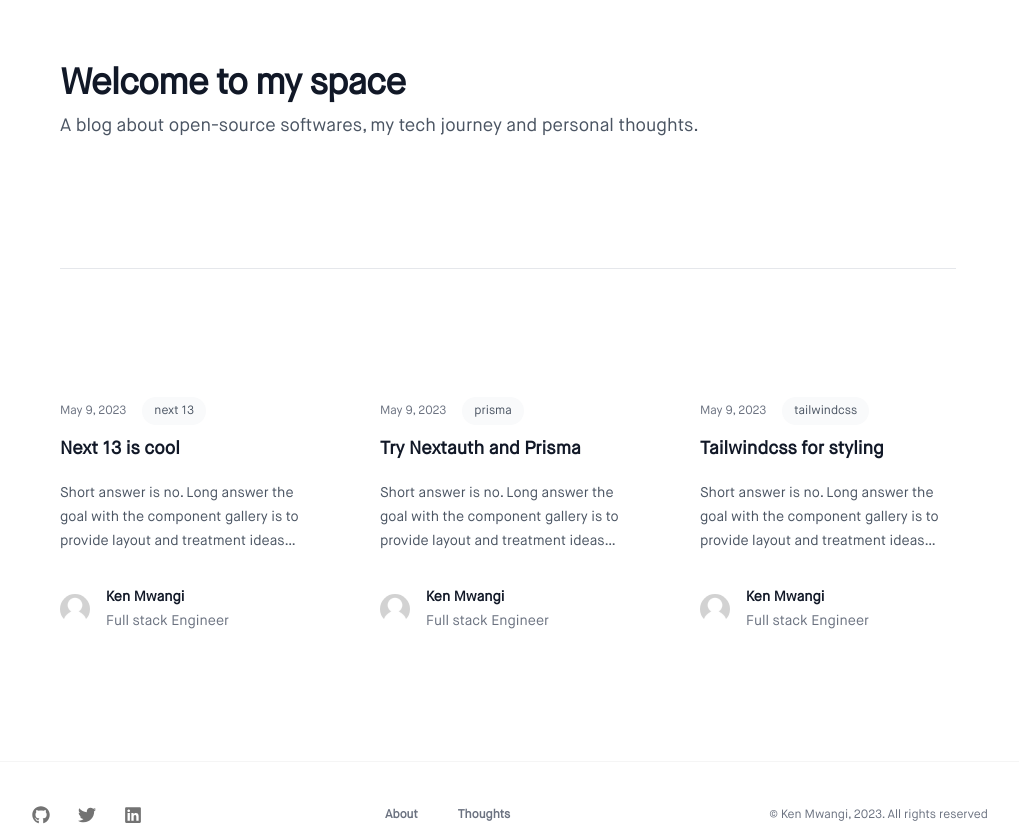
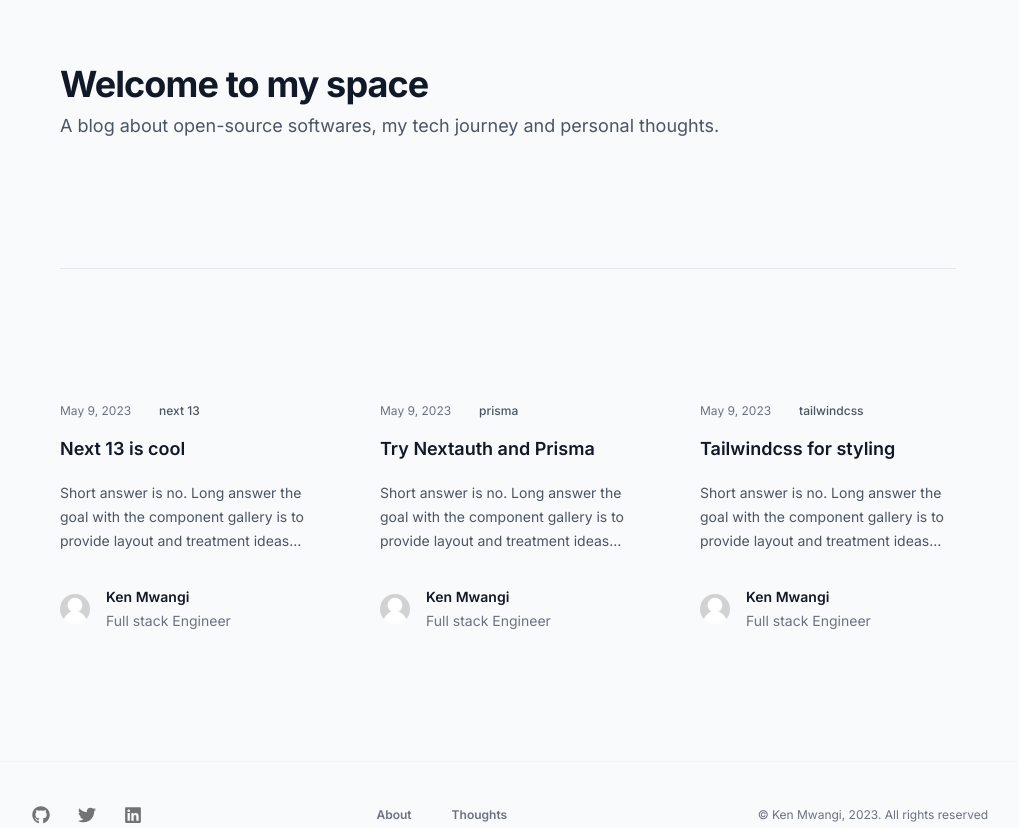
Before and after one commit to kenmwangi/ken, a Next.js app: page / in a window 1280 px wide. Shown: the whole page, without its empty margins (132-1151 px from the left). Built offline with nearby package versions, Linux system fonts and the light colour scheme.

Commit message:
style: body background color

```diff
--- a/app/blog/page.tsx
+++ b/app/blog/page.tsx
@@ -13,7 +13,7 @@ export const metadata: Metadata = {
 const BlogPage = () => {
   return (
     <section className="max-w-screen-lg m-auto min-h-[70%]  pb-20">
-      <h1 className="font-bold text-3xl font-serif mb-5">Blog</h1>
+      <h1 className="font-extrabold text-5xl mb-16 mt-8">Blog</h1>
       {allBlogs
         .sort((first, second) => {
           if (new Date(first.publishedAt) > new Date(second.publishedAt)) {
--- a/app/layout.tsx
+++ b/app/layout.tsx
@@ -19,7 +19,7 @@ export default function RootLayout({
 }) {
   return (
     <html lang="en">
-      <body className={greatVibes.className}>
+      <body className={`${inter.className} bg-gray-50`}>
         <Container>{children}</Container>
         <Footer />
       </body>
```
